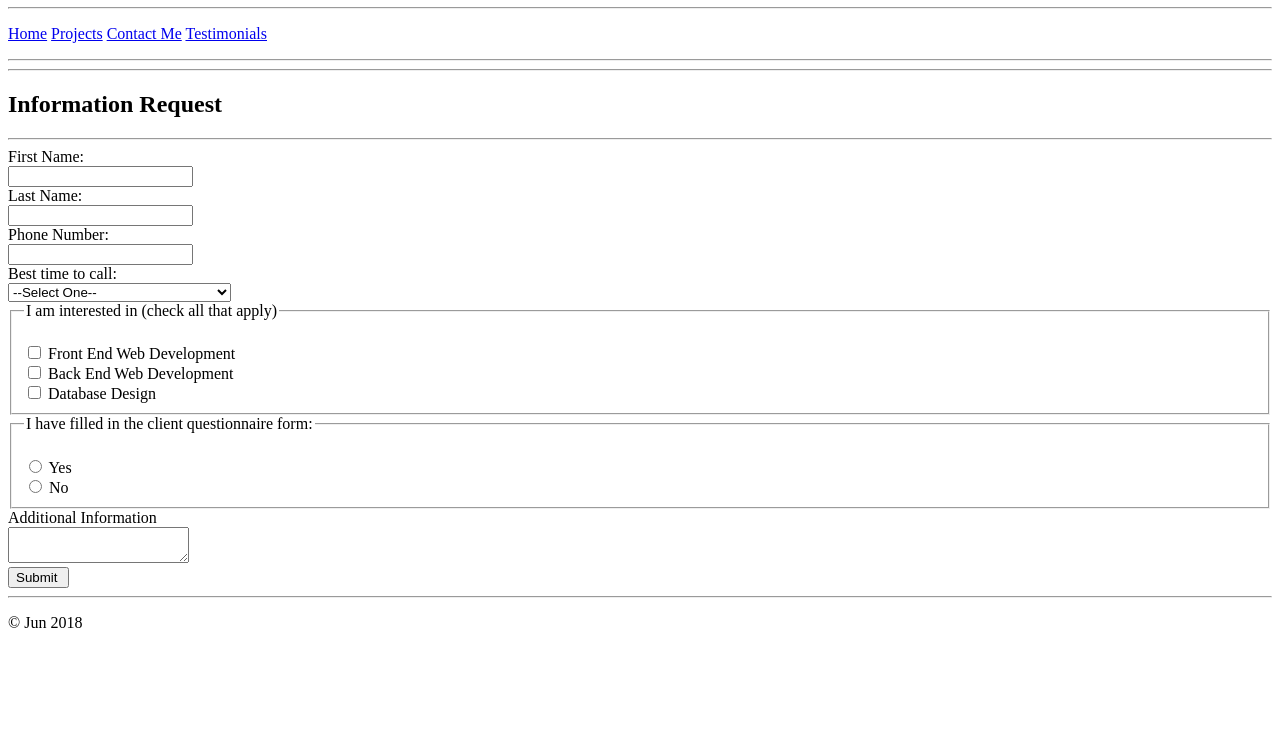
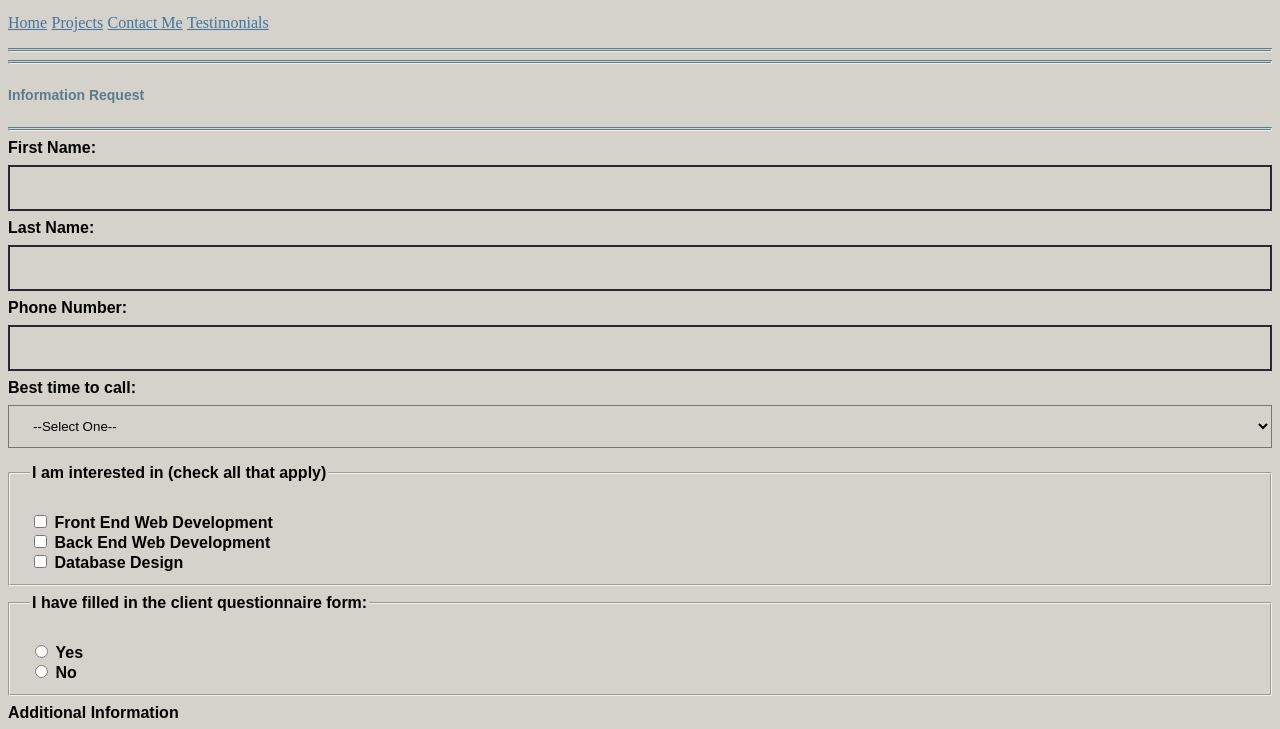
Before and after one commit to artminor/sgBootcamp, a plain HTML site: page portfolio/contactMe.html in a window 1280 px wide. Shown: the part 73-802 px from the top of the page. Drawn offline with Linux system fonts and the light colour scheme.

Commit message:
css update

```diff
--- /dev/null
+++ b/css_cheatsheet/stylesheet.css
@@ -0,0 +1,46 @@
+body{
+  background-color: #f4f4f4;
+  color: #555555;
+
+  /* font-family: :Arial, Helvetica, sans-serif;
+  font-size: : 16px;
+  font-weight: normal; */
+  margin: 0;
+  font: normal 16px Arial, Helvetica, sans-serif;
+
+  line-height: : 1.6em;
+}
+  /* space between lines, can use px as well */
+
+  /* ids are unique, ie. mainNavBar, won't be used anywhere else */
+
+  /* when it's not unique, then you may use class, for instance paragraph formatting you may use elswhere in your code, ie. box1, you can reuse classes, don't repeat ids, if in doubt, just use class */
+.container{
+  width:100%;
+  margin:auto;
+}
+
+.box1{
+  background-color: #333333;
+  color:#fff;
+
+  /* border-right: 5px red solid; */
+
+  border: 5px red solid;
+  /* shorthand */
+
+  padding: 20px;
+
+  margin: 30px 0;
+}
+
+
+.box1 h1{
+  font-family: Tahoma;
+  font-weight: 800;
+  font-style: italic;
+  text-decoration: underline;
+  text-transform: uppercase;
+  letter-spacing: 0.2em;
+  word-spacing: : 1em;
+}
--- a/portfolio/contactMe.html
+++ b/portfolio/contactMe.html
@@ -3,6 +3,7 @@
 
   <head>
     <title>Contact Me</title>
+    <link href="style.css" rel="stylesheet" type="text/css" />
   </head>
 
   <body>
@@ -28,7 +29,7 @@
         <label for="firstName">First Name:</label> <br/>
         <input type="text" id="firstName" name="firstName"> <br/>
         <label for="lastName">Last Name:</label><br/>
-        <input type="text" id="lastName" name="lastName"> <br/>
+        <input type="text" id="lastName" name="lastName" required> <br/>
         <label for="phone">Phone Number:</label><br/>
         <input type="text" id="phone" name="phone"> <br/>
         <label for="contact">Best time to call:</label><br/>
--- /dev/null
+++ b/portfolio/style.css
@@ -0,0 +1,101 @@
+/* Common elements across all pages */
+body {
+  font-family: Arial, Helvetica, sans-serif;
+  background-color: #d5d2cb; /* in flowers by kinkajou888 – colourlovers.com */
+}
+
+h1 {
+  font-size: 20px;
+  line-height: 40px;
+  color: #44749d; /* corporate cobalt by entitydesigns – colourlovers.com */
+}
+
+hr {
+  border-top: 3px double #5b7d87; /*hush by oblivious – colourlovers.com */
+}
+
+h2 {
+  font-size: 14px;
+  line-height: 40px;
+  color: #5b7d87; /*hush by oblivious – colourlovers.com */
+}
+
+a {
+  font-family: serif;
+  text-decoration: underline;
+  font-weight: none;
+}
+
+a:link {
+  color: #44749d; /* corporate cobalt by entitydesign – colourlovers.com */
+}
+
+a:hover {
+color: #8c2238; /* chay33 by annapashmina – colourlovers.com */
+}
+
+a:active {
+color: #8c22328; /* chay33 by annapashmina -colourlovers.com */
+}
+
+input[type=text]{
+	background-color: 		#d5d2cb;
+	border:		2px	solid	#292533;
+	width:		100%;
+	padding:	12px	20px;
+	margin:		8px 0;
+	box-sizing:	border-box;
+
+}
+
+fieldset {
+	background-color: #d5d2cb;
+	width: 100%;
+	padding: 12px 20px;
+	margin: 8px 0;
+	box-sizing:	border-box;
+
+}
+
+input, label {
+	font-size: 16px;
+	font-family: Arial, Helvetica, serif;
+	font-weight: bold;
+}
+
+legend {
+	font-size: 16px;
+	font-family:	Arial, Helvetica, serif;
+	font-weight: bold;
+}
+
+select {
+	background-color:	#d5d2cb;
+	width:	100%;
+	padding:	12px 20px;
+	margin:	8px 0;
+	box-sizing:	border-box;
+}
+
+textarea {
+	width: 100%;
+	height: 200px;
+	padding: 12px 20px;
+	margin: 8px 0;
+	box-sizing: border-box;
+	border: 3px solid #44749d;
+	border-radius: 3px;
+	background-color: #d5d2cb;
+	resize: none;
+}
+
+input, submit{
+	background-color: #8c2238;
+	border: none;
+	color: white;
+	padding: 12px 20px;
+	text-align: center;
+	text-decoration: none;
+	display: inline-block;
+	font-size: 16px;
+}
```
Also changed, not shown: css_cheatsheet/bootstrap.css (added, +22 -0 lines), css_cheatsheet/index.html (added, +21 -0 lines), portfolio/index.html (+32 -8 lines), portfolio/projects.html (+1 -0 lines), portfolio/testimonials.html (+1 -0 lines), restaurant_site/index.html (+2 -2 lines).
